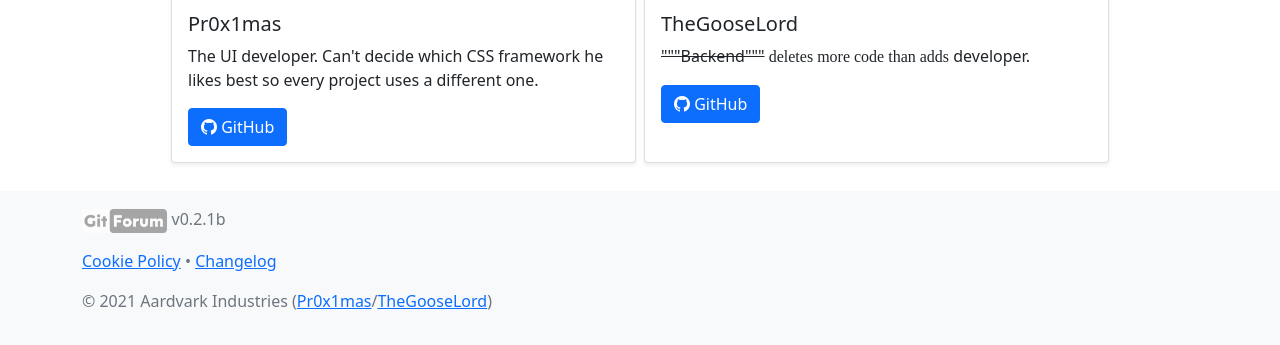
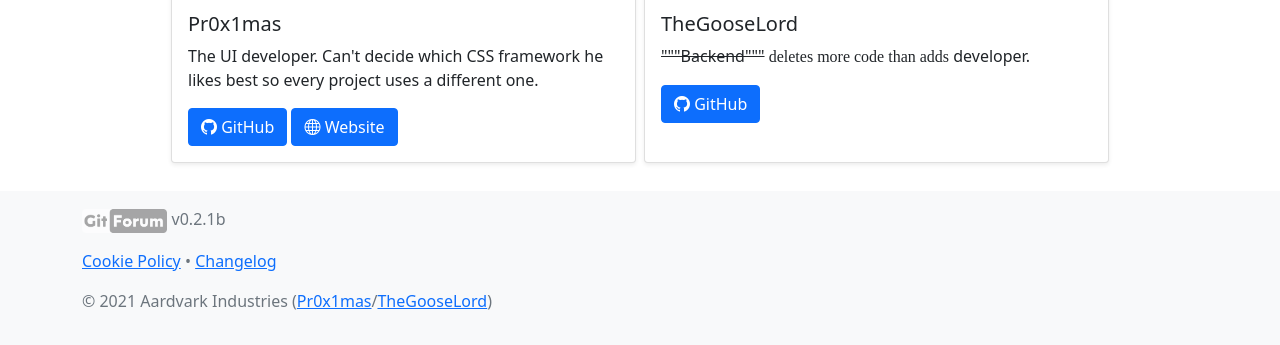
Before and after one commit to Aardvark-Industries/GitForum, a Jekyll site: the page built from index.html, in a window 1280 px wide and 1332 px high, cut to the strip 987-1332 px from the top of the window. Built offline with Jekyll 4.4.1, drawn with Linux system fonts in a browser that asks for light colours; nearby versions of some CDN libraries; comment, search, counter and statistics services are not loaded.

Commit message:
Update index.html

```diff
--- a/index.html
+++ b/index.html
@@ -23,6 +23,7 @@ title: Home
             <h5 class="card-title">Pr0x1mas</h5>
             <p class="card-text">The UI developer. Can't decide which CSS framework he likes best so every project uses a different one.</p>
             <a href="https://github.com/Pr0x1mas" class="btn btn-primary"><i class="bi bi-github"></i> GitHub</a>
+            <a href="https://pr0x1mas.github.io" class="btn btn-primary"><i class="bi bi-globe"></i> Website</a>
         </div>
     </div>
     <div style="padding: 0px;" class="card shadow-sm col-sm-5 m-1">
```
